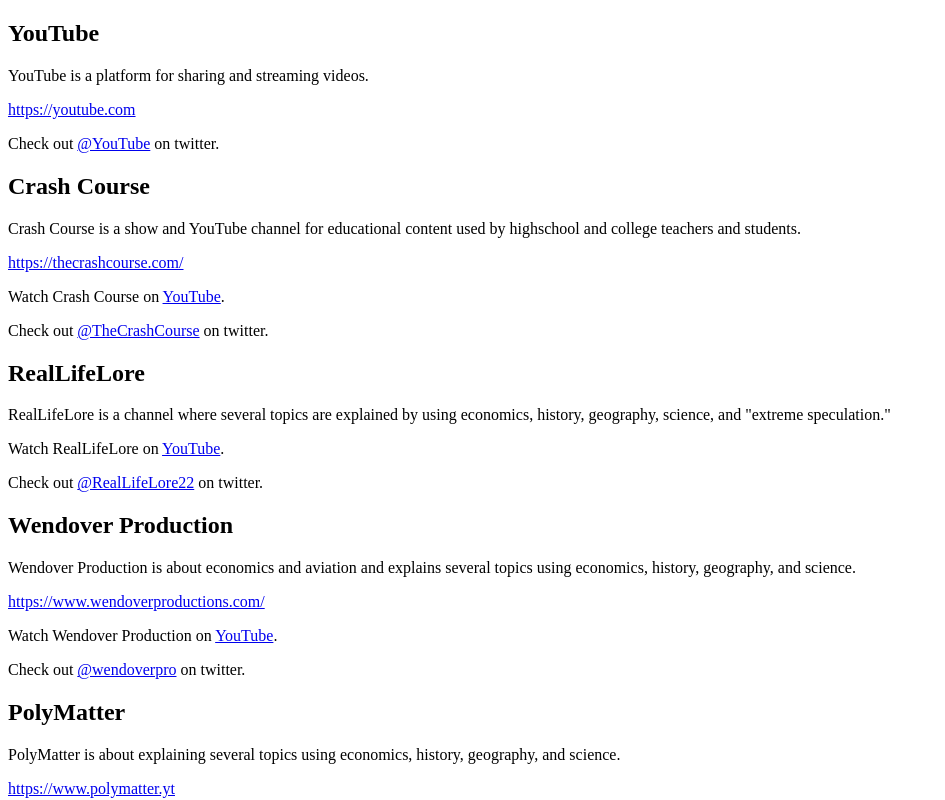
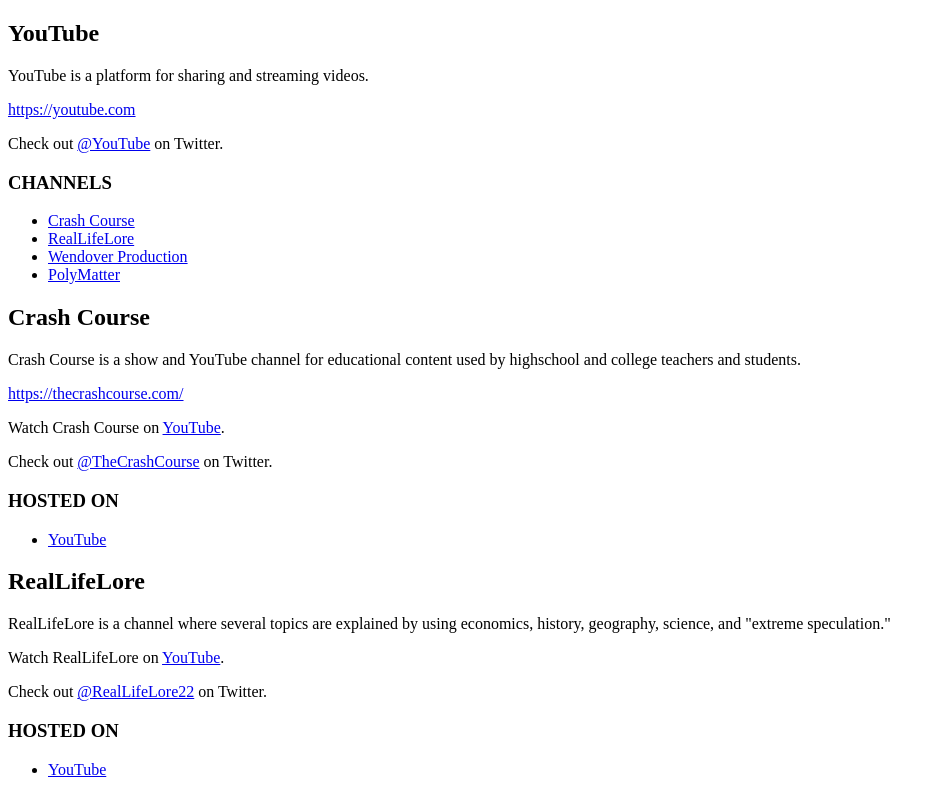
Before and after one commit to IRod22/ed-yt-relations, an Angular app: page / in a window 1280 px wide. Shown: the top 800 px of the page, without its empty margins (0-945 px from the left). Built offline with nearby package versions, Linux system fonts and the light colour scheme.

Commit message:
feat: add support for relations

```diff
--- a/src/app/profile/profile.component.html
+++ b/src/app/profile/profile.component.html
@@ -3,5 +3,11 @@
     <p>{{ name }} is {{ description }}</p>
     <p *ngIf="website"><a [href]="website">{{ website }}</a></p>
     <p *ngIf="yt">Watch {{ name }} on <a [href]="yt">YouTube</a>.</p>
-    <p *ngIf="twitter.url">Check out <a [href]="twitter.url">{{ twitter.username }}</a> on twitter.</p>
+    <p *ngIf="twitter.url">Check out <a [href]="twitter.url">{{ twitter.username }}</a> on Twitter.</p>
+    <div *ngFor="let rel of relations">
+        <h3>{{rel.relation.toUpperCase()}}</h3>
+        <ul>
+            <li *ngFor="let related of rel.related"><a [href]="related.id">{{ related.name }}</a></li>
+        </ul>
+    </div>
 </section>
--- a/src/app/profile/profile.component.ts
+++ b/src/app/profile/profile.component.ts
@@ -9,7 +9,7 @@
 })
 export class ProfileComponent {
   @Input() profile!: Node
-  constructor() {}
+  constructor(private relationsService: RelationsService) {}
   get website() {
     return getDefault(this.profile.website, '')
   }
@@ -31,4 +31,7 @@
   get description() {
     return this.profile.description
   }
+  get relations() {
+    return this.relationsService.getRelations(this.id)
+  }
 }
```
